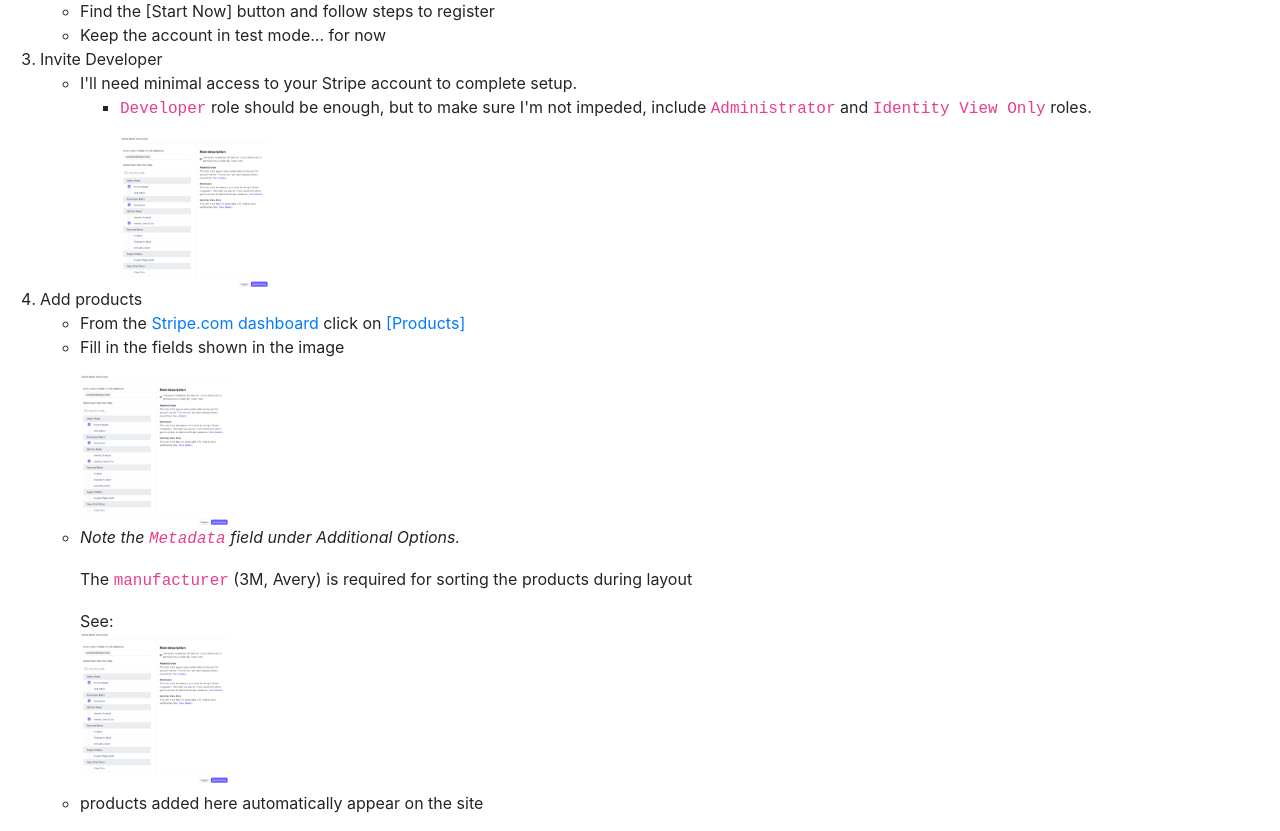
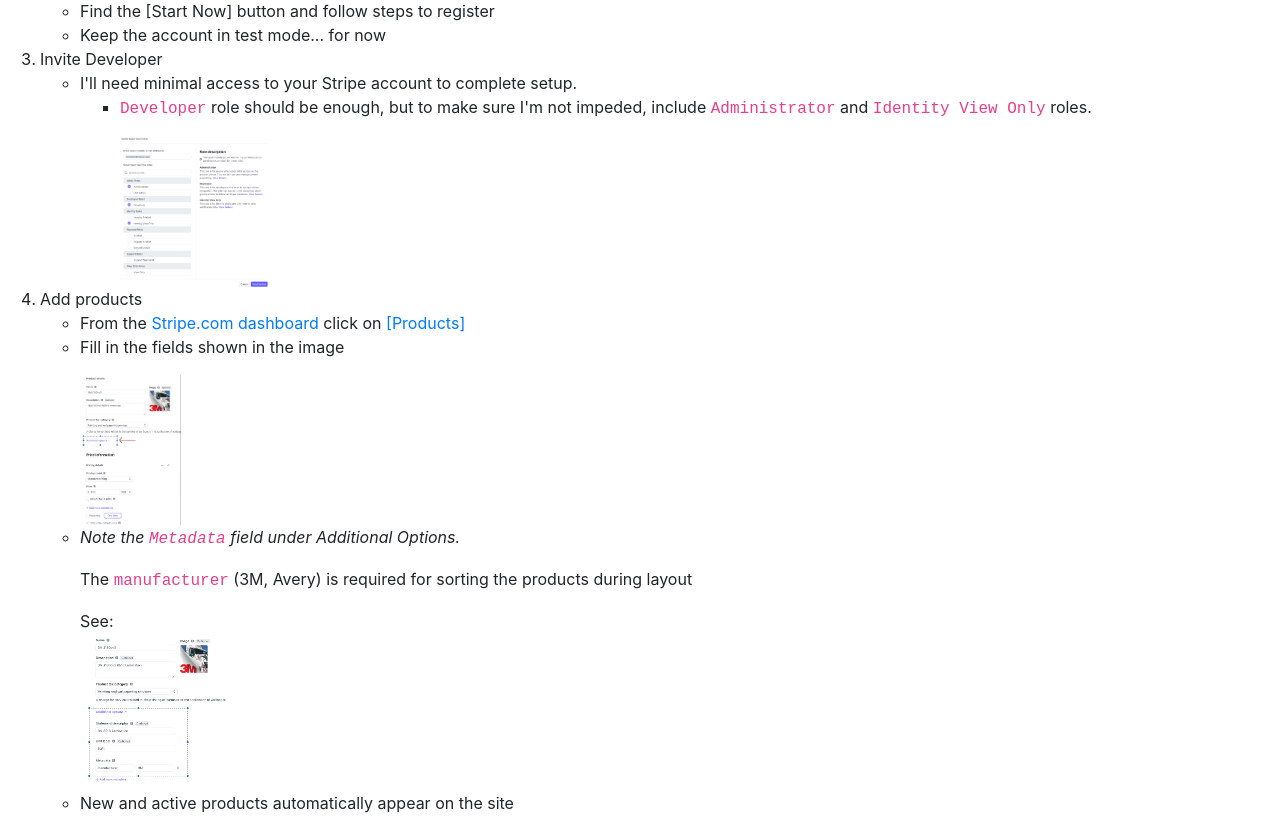
Before and after one commit to archimedon/iw_manual, a website built with Parcel: page index.html in a window 1280 px wide. Shown: the part 146-977 px from the top of the page. Built offline with nearby package versions, Linux system fonts and the light colour scheme.

Commit message:
Make 'img' hrefs relative.

```diff
--- a/index.html
+++ b/index.html
@@ -83,7 +83,7 @@
 
         <ul>
           <li><p><code>Developer</code> role should be enough, but to make sure I'm not impeded, include <code>Administrator</code> and <code>Identity View Only</code> roles.</p>
-            <div class="inlineIt"><img src="/img/add_user_show roles.png" height="150px" /></div>
+            <div class="inlineIt"><img src="img/add_user_show roles.png" height="150px" /></div>
           </li>
         </ul>
       </li>
@@ -95,14 +95,14 @@
     <ul>
       <li>From the <a href="https://dashboard.stripe.com/test/products/prod_MEc79BDcA4OsjU">Stripe.com dashboard</a> click on <a href="https://dashboard.stripe.com/test/products">[Products]</a></li>
       <li><p>Fill in the fields shown  in the image</p>
-        <div class="inlineIt"><img src="/img/add_user_show roles.png" height="150px" /></div>
+        <div class="inlineIt"><img src="img/create_product-1.png" height="150px" /></div>
       </li>
       <li><p><cite>Note the <code>Metadata</code> field under <cite>Additional Options</cite>.</dt>
         <dd>The <code>manufacturer</code> (3M, Avery) is required for sorting the products during layout</cite></p>
 
-        See: <div class="inlineIt"><img src="/img/add_user_show roles.png" height="150px" /></div>
+        See: <div class="inlineIt"><img src="img/create_product-2.png" height="150px" /></div>
       </li>
-      <li>products added here automatically appear on the site</li>
+      <li>New and active products automatically appear on the site</li>
     </ul>
   </li>
 </ol>
```
Also changed, not shown: img/create_product-1.png (added), img/create_product-2.png (added).
